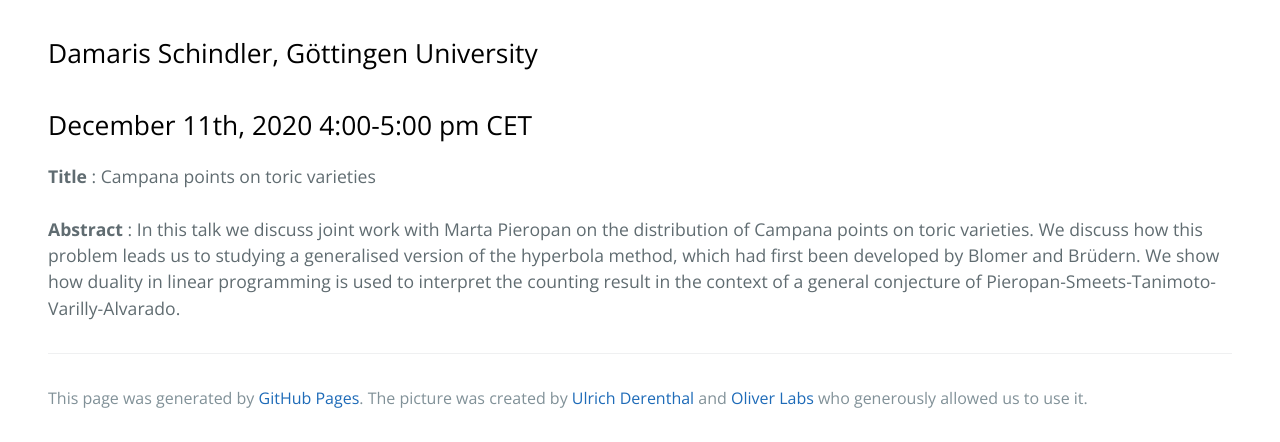
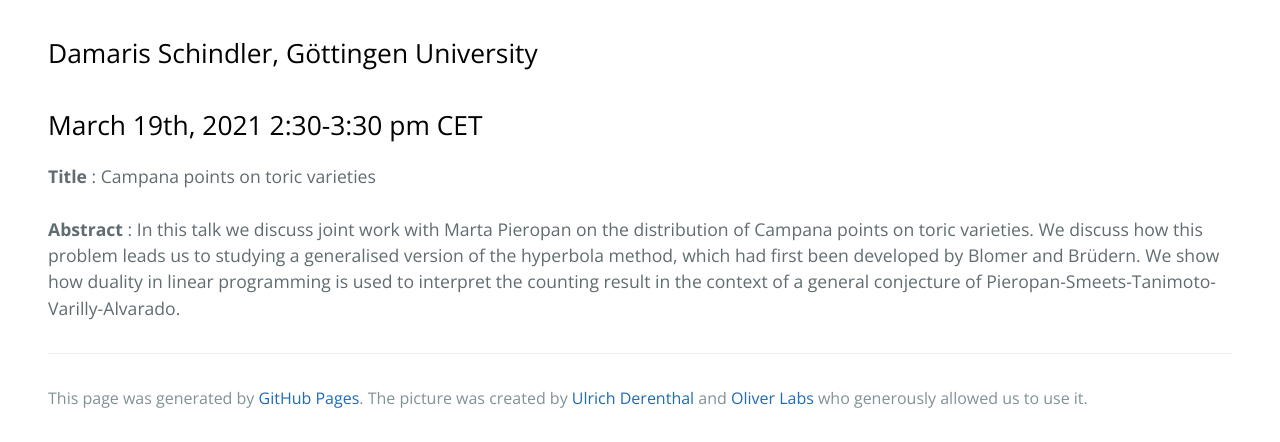
Before and after one commit to zoom-on-rational-points/zoom-on-rational-points.github.io, a Jekyll site: the page built from abstractDS.md, in a window 1280 px wide, cut to the strip 553-995 px from the top of the page. Built offline with Jekyll 4.4.1, drawn with Linux system fonts in a browser that asks for light colours.

Commit message:
Update abstractDS.md

```diff
--- a/abstractDS.md
+++ b/abstractDS.md
@@ -7,7 +7,7 @@ layout: default
 </p>
 
 ## <a href="https://sites.google.com/site/damarishomepage/" style="color:black">Damaris Schindler,</a> <a href="https://www.uni-goettingen.de/de/20693.html" style="color:black">G&ouml;ttingen University</a>
-## <c style="color:black">December 11th, 2020  4:00-5:00 pm CET</c>
+## <c style="color:black">March 19th, 2021  2:30-3:30 pm CET</c>
 
 <b>Title</b> : Campana points on toric varieties
 <br>
```
